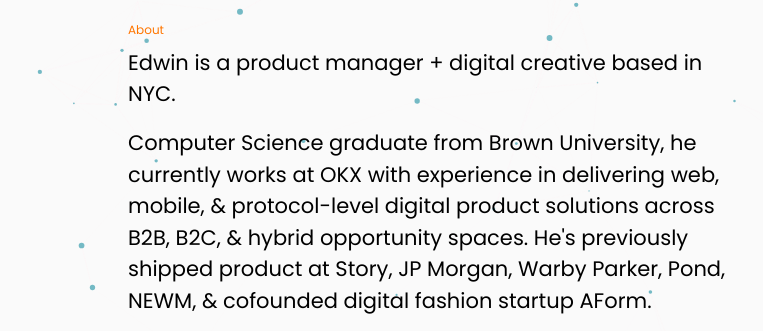
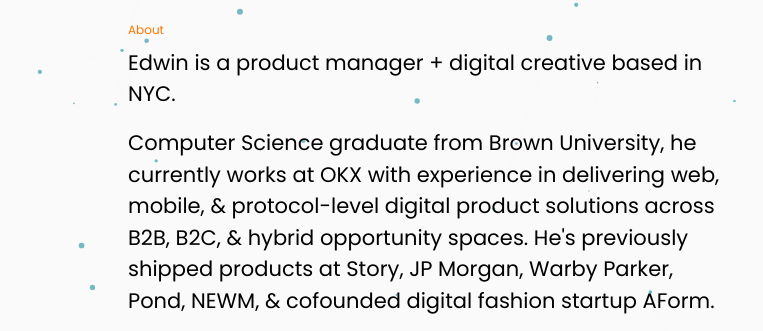
Before and after one commit to edwin-hidalgo/edwin-hidalgo.github.io, a plain HTML site: page index.html in a window 1280 px wide. Shown: the part 108-439 px from the top of the page, 0-763 px from the left. Drawn offline with nearby package versions, Linux system fonts and the light colour scheme.

Commit message:
Update index.html

```diff
--- a/index.html
+++ b/index.html
@@ -23,7 +23,7 @@
 			<div class="content">
 				<h1>About</h1>
 				<h2>Edwin is a product manager + digital creative based in NYC.</h2>
-				<h2>Computer Science graduate from Brown University, he currently works at <a href="https://web3.okx.com/" target="_blank">OKX</a> with experience in delivering web, mobile, & protocol-level digital product solutions across B2B, B2C, & hybrid opportunity spaces. He's previously shipped product at <a href="https://www.story.foundation/" target="_blank">Story</a>, <a href="https://www.jpmorgan.com/global" target="_blank">JP Morgan</a>, <a href="https://www.warbyparker.com/" target="_blank">Warby Parker</a>, <a href="https://cryptopond.xyz/" target="_blank">Pond</a>, <a href="https://newm.io/" target="_blank">NEWM</a>, & cofounded digital fashion startup <a href="https://www.aform.io/" target="_blank">AForm</a>.</h2>
+				<h2>Computer Science graduate from Brown University, he currently works at <a href="https://web3.okx.com/" target="_blank">OKX</a> with experience in delivering web, mobile, & protocol-level digital product solutions across B2B, B2C, & hybrid opportunity spaces. He's previously shipped products at <a href="https://www.story.foundation/" target="_blank">Story</a>, <a href="https://www.jpmorgan.com/global" target="_blank">JP Morgan</a>, <a href="https://www.warbyparker.com/" target="_blank">Warby Parker</a>, <a href="https://cryptopond.xyz/" target="_blank">Pond</a>, <a href="https://newm.io/" target="_blank">NEWM</a>, & cofounded digital fashion startup <a href="https://www.aform.io/" target="_blank">AForm</a>.</h2>
 				<h2>He’s built his career at the intersection of emerging technologies and creative ecosystems, designing solutions that not only inspire, but protect and empower.</h2>
 				<h2>Outside of work, he enjoys digital photography, mental health advocacy, and exploring new local attractions on the weekends.</h2>
 				<h2>He is always down to collaborate.</h2>
```
